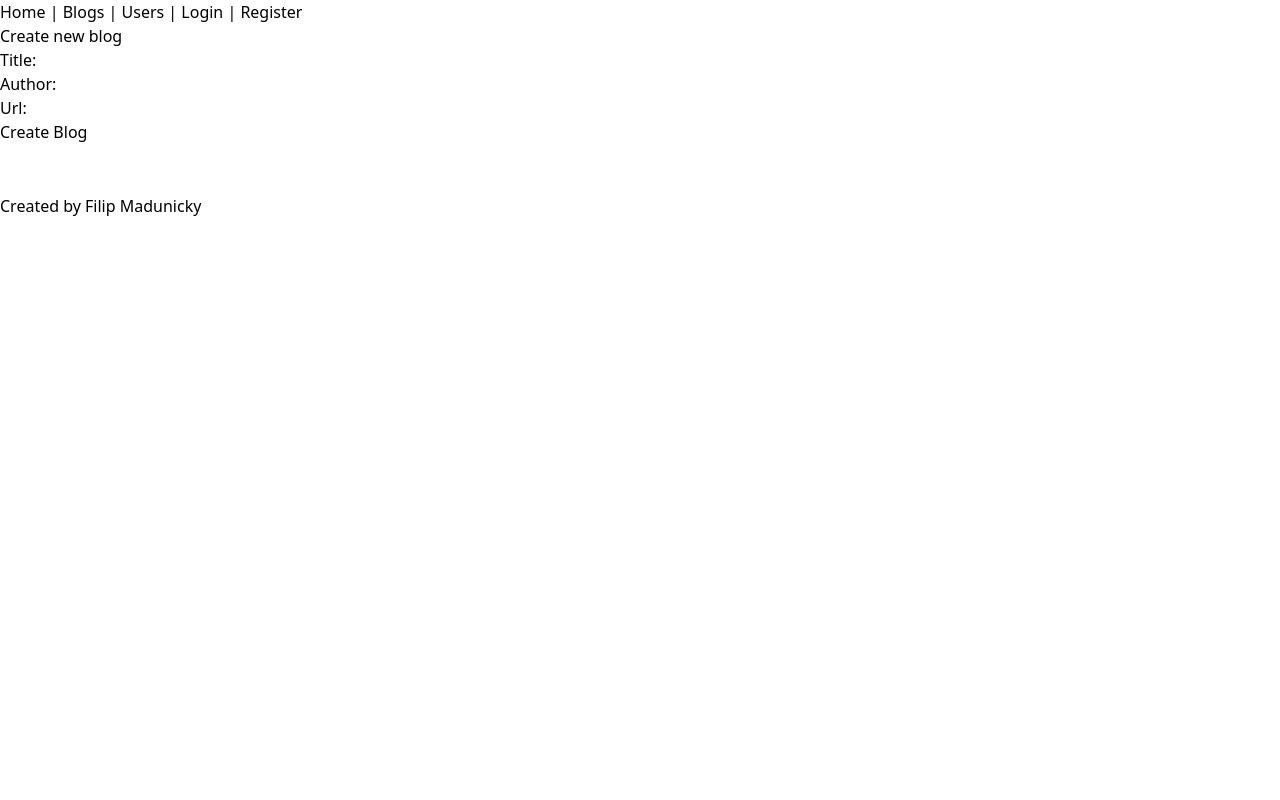
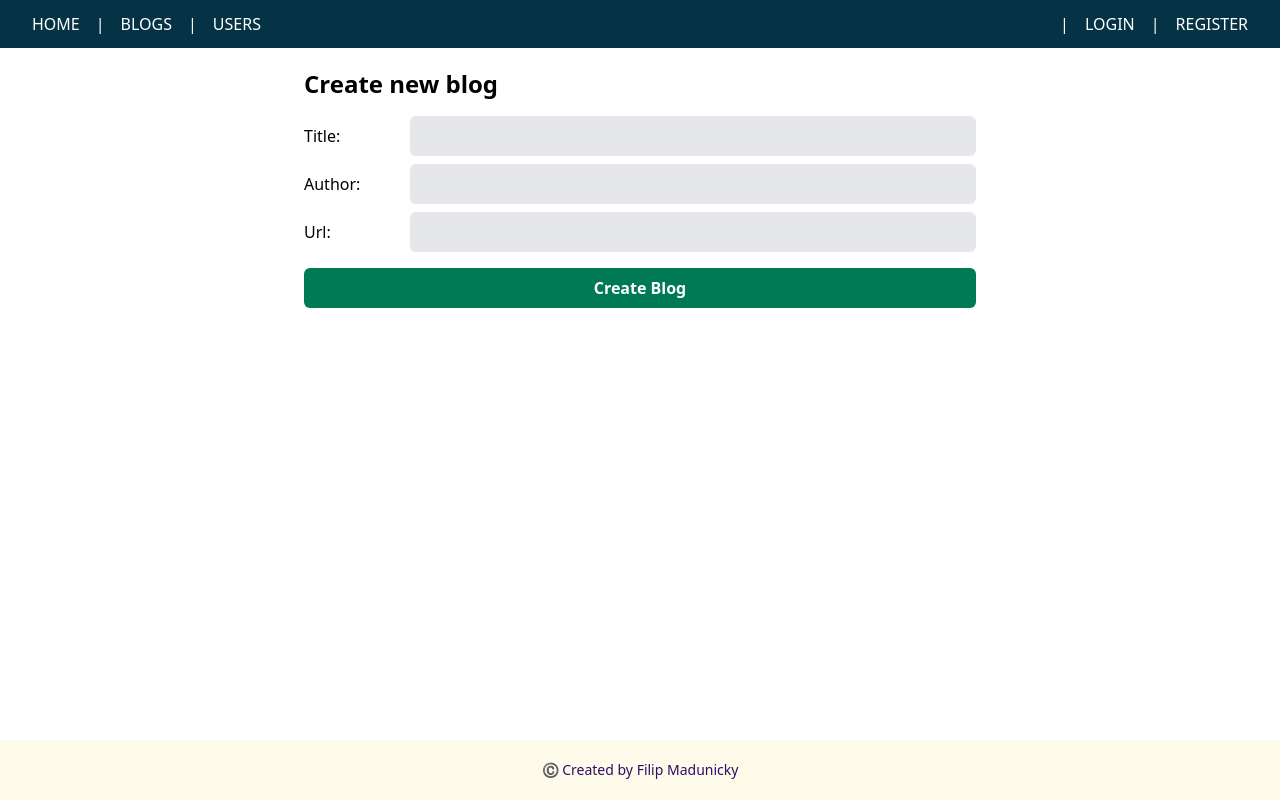
Before and after one commit to FilipKod/fso-part14-blog-app, a Next.js app: page /blogs/new in a window 1280 px wide. Built offline with nearby package versions, Linux system fonts and the light colour scheme; no server answers.

Commit message:
feat: enhance UI components with improved styling and layout for blogs and users

```diff
--- a/app/blogs/[id]/page.tsx
+++ b/app/blogs/[id]/page.tsx
@@ -16,23 +16,26 @@ export default async function BlogDetail({
   }
 
   return (
-    <div>
-      <h2>{blog.title}</h2>
+    <div className="rounded-md bg-amber-100 my-7 first-of-type:mt-5 last-of-type:mb-0 p-5 shadow-md">
+      <h2 className="text-2xl font-bold text-center">{blog.title}</h2>
 
-      <div>
-        <span>{blog.author}</span>
-        {" - "}
-        <Link href={blog.url}>
-          <span>{blog.url}</span>
+      <div className="text-center my-5">
+        <p className="text-gray-700">{blog.author}</p>
+        <Link href={blog.url} className="underline">
+          <p>{blog.url}</p>
         </Link>
-        {" - "}
-        <span>likes: {blog.likes}</span>
+        <p>likes: {blog.likes}</p>
       </div>
 
-      <div style={{ marginTop: 20 }}>
+      <div className="mt-4 text-center">
         <form action={likeBlog}>
           <input type="hidden" name="blogId" value={blog.id} />
-          <button type="submit">Like ❤️</button>
+          <button
+            className="bg-emerald-900 rounded-md px-3 py-1.5 font-bold uppercase text-white"
+            type="submit"
+          >
+            Like ❤️
+          </button>
         </form>
       </div>
     </div>
--- a/app/blogs/new/_components/label.tsx
+++ b/app/blogs/new/_components/label.tsx
@@ -5,12 +5,21 @@ interface IProps {
 
 export default function Label({ label, defaultValue }: IProps) {
   return (
-    <div>
-      <label>
-        <span style={{ textTransform: "capitalize", marginRight: 10 }}>
+    <div className="my-1">
+      <label className="flex items-center">
+        <span
+          style={{ textTransform: "capitalize", marginRight: 10 }}
+          className="w-1/7"
+        >
           {label}:
         </span>
-        <input type="text" name={label} required defaultValue={defaultValue} />
+        <input
+          type="text"
+          name={label}
+          required
+          defaultValue={defaultValue}
+          className="grow bg-gray-200 rounded-md px-4 py-2"
+        />
       </label>
     </div>
   );
--- a/app/blogs/new/page.tsx
+++ b/app/blogs/new/page.tsx
@@ -25,21 +25,28 @@ export default function NewBlog() {
   }, [state, router, showNotify]);
 
   return (
-    <div>
-      <h2>Create new blog</h2>
-      <form action={formAction}>
+    <>
+      <h2 className="text-2xl font-bold mb-3">Create new blog</h2>
+      <form action={formAction} className="flex flex-col w-2xl">
         <Label label="title" defaultValue={state.values.title} />
         {state.errors.title && (
-          <p style={{ color: "red" }}>{state.errors.title}</p>
+          <p className="text-red-500 mb-3 ml-27">{state.errors.title}</p>
         )}
         <Label label="author" defaultValue={state.values.author} />
         {state.errors.author && (
-          <p style={{ color: "red" }}>{state.errors.author}</p>
+          <p className="text-red-500 mb-3 ml-27">{state.errors.author}</p>
         )}
         <Label label="url" defaultValue={state.values.url} />
-        {state.errors.url && <p style={{ color: "red" }}>{state.errors.url}</p>}
-        <button type="submit">Create Blog</button>
+        {state.errors.url && (
+          <p className="text-red-500 mb-3 ml-27">{state.errors.url}</p>
+        )}
+        <button
+          type="submit"
+          className="rounded-md bg-emerald-700 py-2 px-4 text-white font-bold mt-3 cursor-pointer hover:bg-emerald-800 transition-all"
+        >
+          Create Blog
+        </button>
       </form>
-    </div>
+    </>
   );
 }
--- a/app/blogs/page.tsx
+++ b/app/blogs/page.tsx
@@ -14,28 +14,40 @@ export default async function Blogs({
 
   return (
     <div>
-      <h2>Blogs</h2>
+      <h2 className="text-2xl font-bold text-center">Blogs</h2>
 
-      <form action={searchBlog}>
-        <label>
-          <input type="text" name="filter" />
+      <form action={searchBlog} className="flex my-8">
+        <label className="grow-[4]">
+          <input
+            type="text"
+            name="filter"
+            className="bg-white border-2 border-amber-400 rounded-md w-full"
+          />
         </label>
-        <button type="submit">Search</button>
+        <button
+          type="submit"
+          className="bg-emerald-600 rounded-md py-1 px-3 text-sm uppercase font-bold text-gray-100 ml-2 grow-[1]"
+        >
+          Search
+        </button>
       </form>
 
       {sortedBlogs.map((blog) => (
-        <div key={blog.id}>
+        <div
+          key={blog.id}
+          className="rounded-md bg-amber-100 my-7 first-of-type:mt-5 last-of-type:mb-0 p-5 shadow-md"
+        >
           <Link href={`/blogs/${blog.id}`}>
-            <h3 style={{ marginBottom: 5, textTransform: "uppercase" }}>
-              {blog.title}
-            </h3>
+            <h3 className="mb-3 uppercase font-bold">{blog.title}</h3>
           </Link>
-          <div>Author: {blog.author}</div>
-          <div>
-            Url: <a href={blog.url}>{blog.url}</a>
+          <div className="text-gray-700">Author: {blog.author}</div>
+          <div className="my-1">
+            Url:{" "}
+            <a href={blog.url} className="underline">
+              {blog.url}
+            </a>
           </div>
           <div>Likes: {blog.likes}</div>
-          <hr />
         </div>
       ))}
     </div>
--- a/app/components/Footer.tsx
+++ b/app/components/Footer.tsx
@@ -1,7 +1,10 @@
 export default function Footer() {
   return (
-    <footer style={{ marginTop: 50 }}>
-      <span>Created by Filip Madunicky</span>
+    <footer
+      style={{ marginTop: 50 }}
+      className="bg-amber-50 p-5 text-center text-sm text-violet-950"
+    >
+      <span>©️ Created by Filip Madunicky</span>
     </footer>
   );
 }
--- /dev/null
+++ b/app/components/NavLink.tsx
@@ -0,0 +1,15 @@
+import Link from "next/link";
+import React from "react";
+
+interface NavLinkProps {
+  href: string;
+  children: React.ReactNode;
+}
+
+export default function NavLink({ href, children }: NavLinkProps) {
+  return (
+    <Link href={href} className="text-white uppercase hover:underline">
+      {children}
+    </Link>
+  );
+}
--- a/app/components/Navbar.tsx
+++ b/app/components/Navbar.tsx
@@ -1,34 +1,40 @@
 "use client";
 
-import Link from "next/link";
 import { useSession, signOut } from "next-auth/react";
+import NavLink from "./NavLink";
 
 export default function NavBar() {
   const { data: session } = useSession();
 
   return (
-    <header>
-      <Link href={"/"}>Home</Link>
+    <header className="bg-cyan-950 text-white py-3 px-8 flex items-center gap-4">
+      <NavLink href={"/"}>Home</NavLink>
       {" | "}
-      <Link href={"/blogs"}>Blogs</Link>
+      <NavLink href={"/blogs"}>Blogs</NavLink>
       {" | "}
-      <Link href={"/users"}>Users</Link>
+      <NavLink href={"/users"}>Users</NavLink>
+      <div className="ml-auto flex items-center gap-4">
         {session ? (
           <>
+            <NavLink href={"/blogs/new"}>Create Blog</NavLink>
             {" | "}
-          <Link href={"/blogs/new"}>Create Blog</Link>
-          {" | "}
-          <em>{session.user?.name} logged in</em>
-          <button onClick={() => signOut()}>logout</button>
+            <em className="text-gray-500">{session.user?.name} logged in</em>
+            <button
+              onClick={() => signOut()}
+              className="bg-amber-800 px-4 py-1 rounded-sm uppercase text-sm font-semibold cursor-pointer hover:bg-amber-950 "
+            >
+              logout
+            </button>
           </>
         ) : (
           <>
             {" | "}
-          <Link href={"/login"}>Login</Link>
+            <NavLink href={"/login"}>Login</NavLink>
             {" | "}
-          <Link href={"/register"}>Register</Link>
+            <NavLink href={"/register"}>Register</NavLink>
           </>
         )}
+      </div>
     </header>
   );
 }
--- a/app/layout.tsx
+++ b/app/layout.tsx
@@ -17,12 +17,12 @@ export default function RootLayout({
 }>) {
   return (
     <html lang="en">
-      <body>
+      <body className="flex flex-col min-h-screen">
         <AuthSessionProvider>
           <NotificationProvider>
             <NavBar />
             <Notification />
-            <div>{children}</div>
+            <main className="grow max-w-2xl m-auto py-5">{children}</main>
             <Footer />
           </NotificationProvider>
         </AuthSessionProvider>
--- a/app/page.tsx
+++ b/app/page.tsx
@@ -1,7 +1,7 @@
 export default function Home() {
   return (
     <div>
-      <h2>Home</h2>
+      <h2 className="text-2xl font-bold text-center">Home</h2>
     </div>
   );
 }
--- a/app/users/[username]/page.tsx
+++ b/app/users/[username]/page.tsx
@@ -16,11 +16,16 @@ export default async function UserPage({
 
   return (
     <div>
-      <h2>{user.name}</h2>
+      <h3 className="text-xl font-bold mb-5">{user.name}</h3>
       <ul>
         {user.blogs.map((blog) => (
-          <li key={blog.id}>
-            <Link href={`/blogs/${blog.id}`}>{blog.title}</Link>
+          <li key={blog.id} className="flex my-3">
+            <Link
+              href={`/blogs/${blog.id}`}
+              className="bg-amber-100 shadow-md rounded-md py-2 px-3"
+            >
+              {blog.title}
+            </Link>
           </li>
         ))}
       </ul>
--- a/app/users/page.tsx
+++ b/app/users/page.tsx
@@ -5,12 +5,20 @@ export default async function Users() {
   const users = await getAllUsers();
 
   return (
-    <div>
-      <h2>Users</h2>
+    <div className="text-center">
+      <h2 className="text-2xl font-bold mb-3">Users</h2>
       <ul>
         {users.map((user) => (
-          <li key={user.id}>
-            <Link href={`/users/${user.username}`}>{user.name}</Link>
+          <li
+            key={user.id}
+            className="my-3 flex items-center text-center justify-center"
+          >
+            <Link
+              href={`/users/${user.username}`}
+              className="rounded-md py-2 px-3 bg-fuchsia-100"
+            >
+              {user.name}
+            </Link>
           </li>
         ))}
       </ul>
```
Lines whose indentation alone changed are shown as unchanged.
